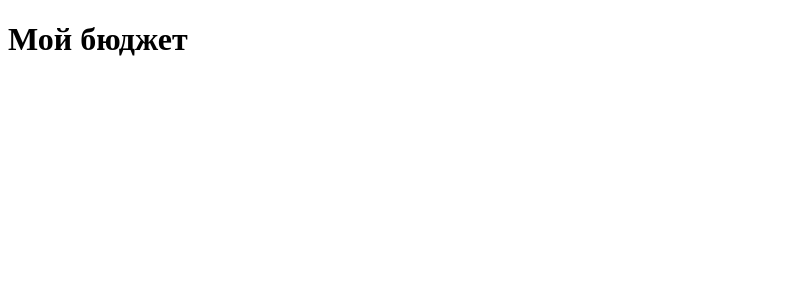
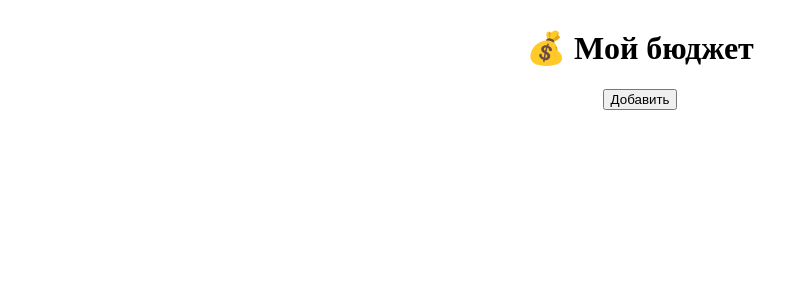
Before and after one commit to R-magomedov/my-budget-app, a React (Vite) app: page / in a window 1280 px wide. Shown: the top 300 px of the page, without its empty margins (0-809 px from the left). Built offline with nearby package versions, Linux system fonts and the light colour scheme.

Commit message:
feat: добавил Header с кнопкой открытия модального окна

```diff
--- a/package.json
+++ b/package.json
@@ -22,6 +22,7 @@
     "eslint-plugin-react-hooks": "^7.0.1",
     "eslint-plugin-react-refresh": "^0.5.2",
     "globals": "^17.4.0",
+    "sass": "^1.98.0",
     "vite": "^8.0.0"
   }
 }
--- a/src/App.jsx
+++ b/src/App.jsx
@@ -1,12 +1,17 @@
-import { useContext } from "react"
-import { TransactionContext } from "./context/TransactionContext"
+import { useState } from "react"
+import Header from "./components/Header/Header"
 
 function App() {
-  const { transactions } = useContext(TransactionContext)
+
+  const [isModalOpen, setIsModalOpen] = useState(false)
+  const openModal = () => {
+    setIsModalOpen(true)
+  }
+
   return (
     <>
-      <h1>Мой бюджет</h1>
-      {console.log(transactions)}
+      < Header onOpen={openModal}/>
+      {isModalOpen && <div>Модальное окно открыто</div>}
     </>
   )
 }
--- /dev/null
+++ b/src/components/Header/Header.jsx
@@ -0,0 +1,13 @@
+import styles from './Header.module.scss'
+
+const Header = ({onOpen}) => {
+  return (
+    <div className={styles.header}>
+        <h1>💰 Мой бюджет</h1>
+        <button onClick={onOpen}>Добавить</button>
+    </div>
+
+  )
+}
+
+export default Header
--- /dev/null
+++ b/src/components/Header/Header.module.scss
@@ -0,0 +1,6 @@
+.header {
+    display: flex;
+    flex-direction: column;
+    justify-content: space-between;
+    align-items: center;
+}
--- /dev/null
+++ b/src/styles/index.js
@@ -0,0 +1,2 @@
+import './normalize.css'
+import './variables.css'
--- /dev/null
+++ b/src/styles/variables.css
@@ -0,0 +1,21 @@
+:root {
+  --color-white: #FFFFFF;
+  --color-black: #000000;
+
+  --color-dark-1: #1E1E1E;
+  --color-dark-2: #2C2C2C;
+
+  --color-gray-1: #F5F5F5;
+  --color-gray-2: #D9D9D9;
+  --color-gray-3: #B3B3B3;
+  --color-gray-4: #757575;
+
+  --border: 1px solid var(--color-gray-2);
+  --border-radius: 8px;
+
+  --box-shadow: 0 4px 4px -4px rgba(12, 12, 13, 0.05), 0 16px 32px -4px rgba(12, 12, 13, 0.1);
+
+  --input-height: 40px;
+
+  --transition-duration: 0.2s;
+}
```
Also changed, not shown: src/styles/normalize.css (added), 1 other file (tests, documents, lock files or other folders).
